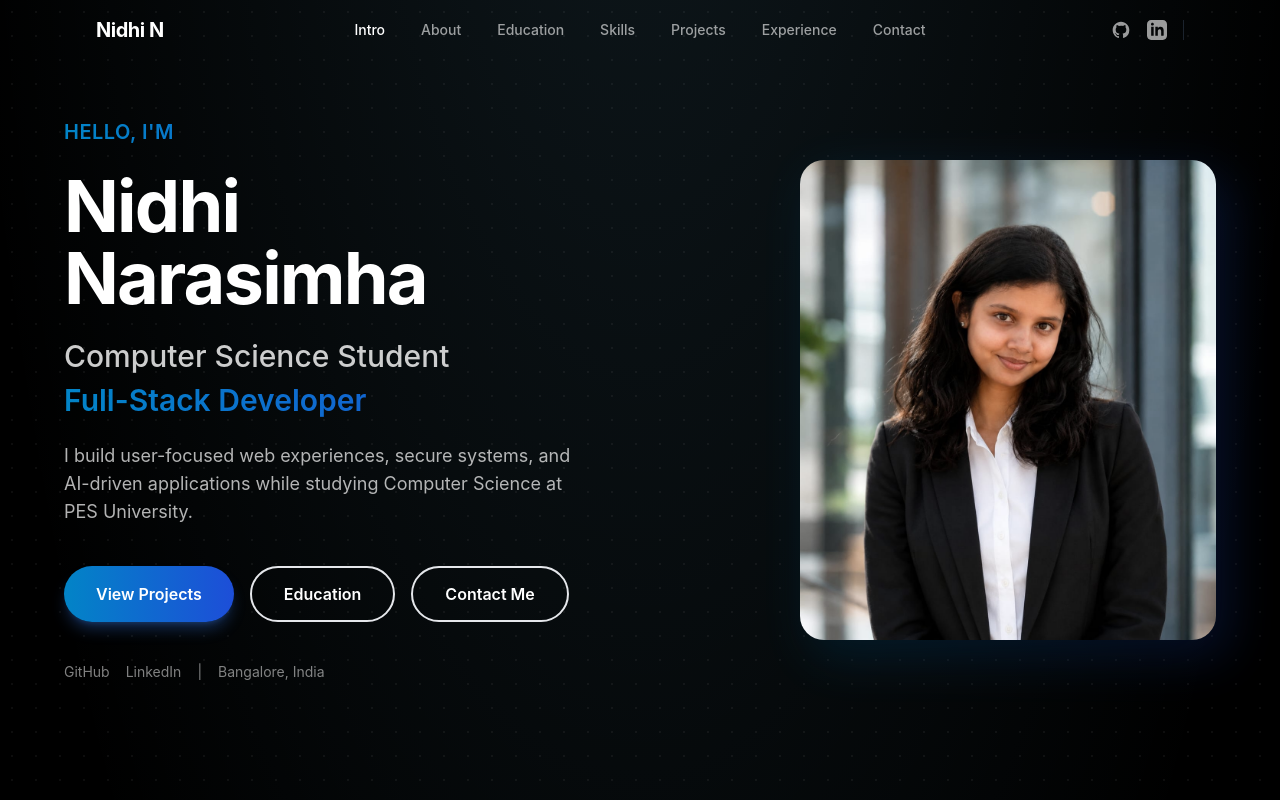
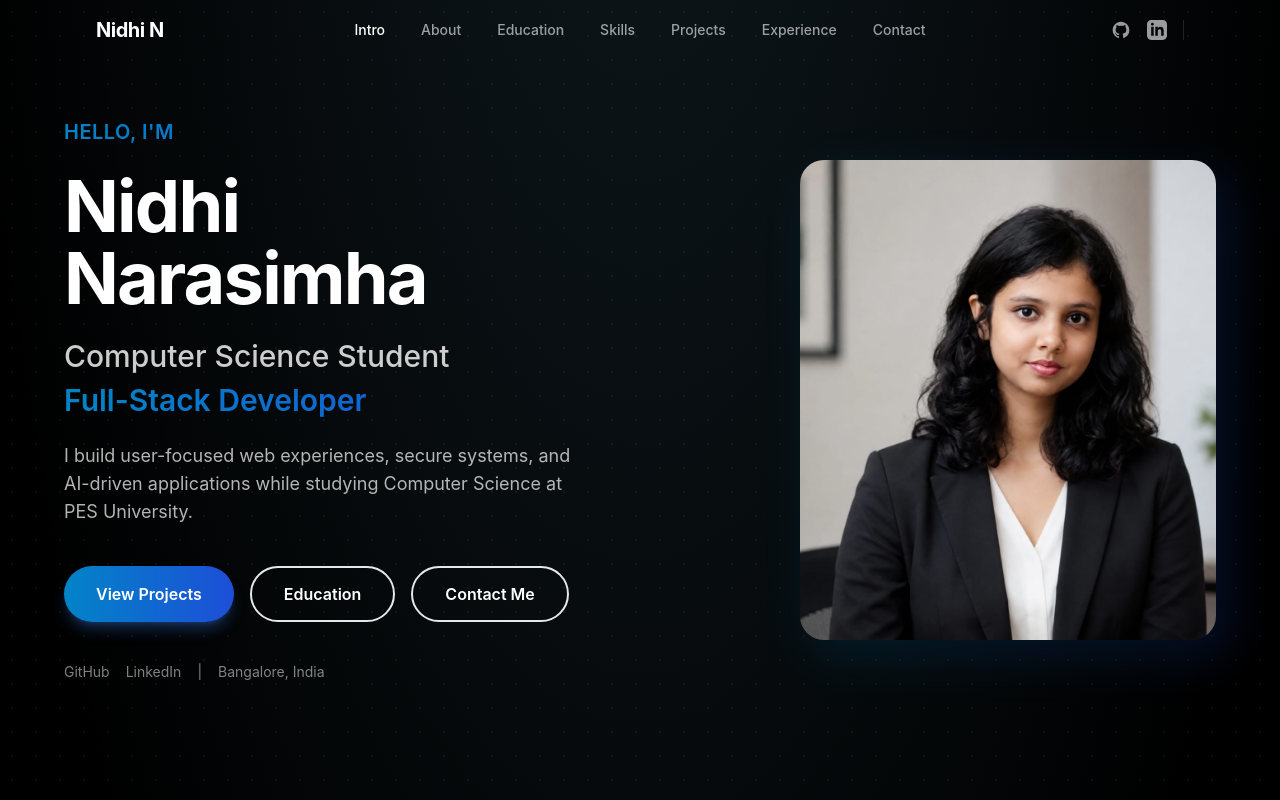
Before and after one commit to nidhinarasimha/nidhinarasimha.github.io, a React (Vite) app: page / in a window 1280 px wide. Shown: the top 800 px of the page. Built offline with nearby package versions, Linux system fonts and the light colour scheme.

Commit message:
Update photo and fix certification text

```diff
--- a/src/data/portfolio.ts
+++ b/src/data/portfolio.ts
@@ -234,7 +234,7 @@ export const timeline: TimelineItem[] = [
     subtitle: 'Technical and programming credentials',
     details: [
       'HackerRank Problem Solving (Basic) Certificate',
-      'Computational Programming course (I/O)',
+      'Competitive Programming — 2024',
       'Microsoft Introduction to AI in Azure',
       'Amazon Virtual Private Cloud (VPC) fundamentals',
       'Introduction to Data Engineering in Google Cloud',
--- a/src/routes/Home.tsx
+++ b/src/routes/Home.tsx
@@ -6,7 +6,7 @@ import ProjectCard from '../components/ProjectCard';
 import SectionHeading from '../components/SectionHeading';
 import { useTheme } from '../contexts/ThemeContext';
 
-const profileImage = new URL('../../image1.jpeg', import.meta.url).href;
+const profileImage = new URL('../../nidhii.jpeg', import.meta.url).href;
 
 const featuredProjects = projects.filter(
   (project) => !['e-commerce-platform', 'hospital-management-system', 'hepatitis-c-analysis'].includes(project.slug)
```
Also changed, not shown: nidhii.jpeg (added).
